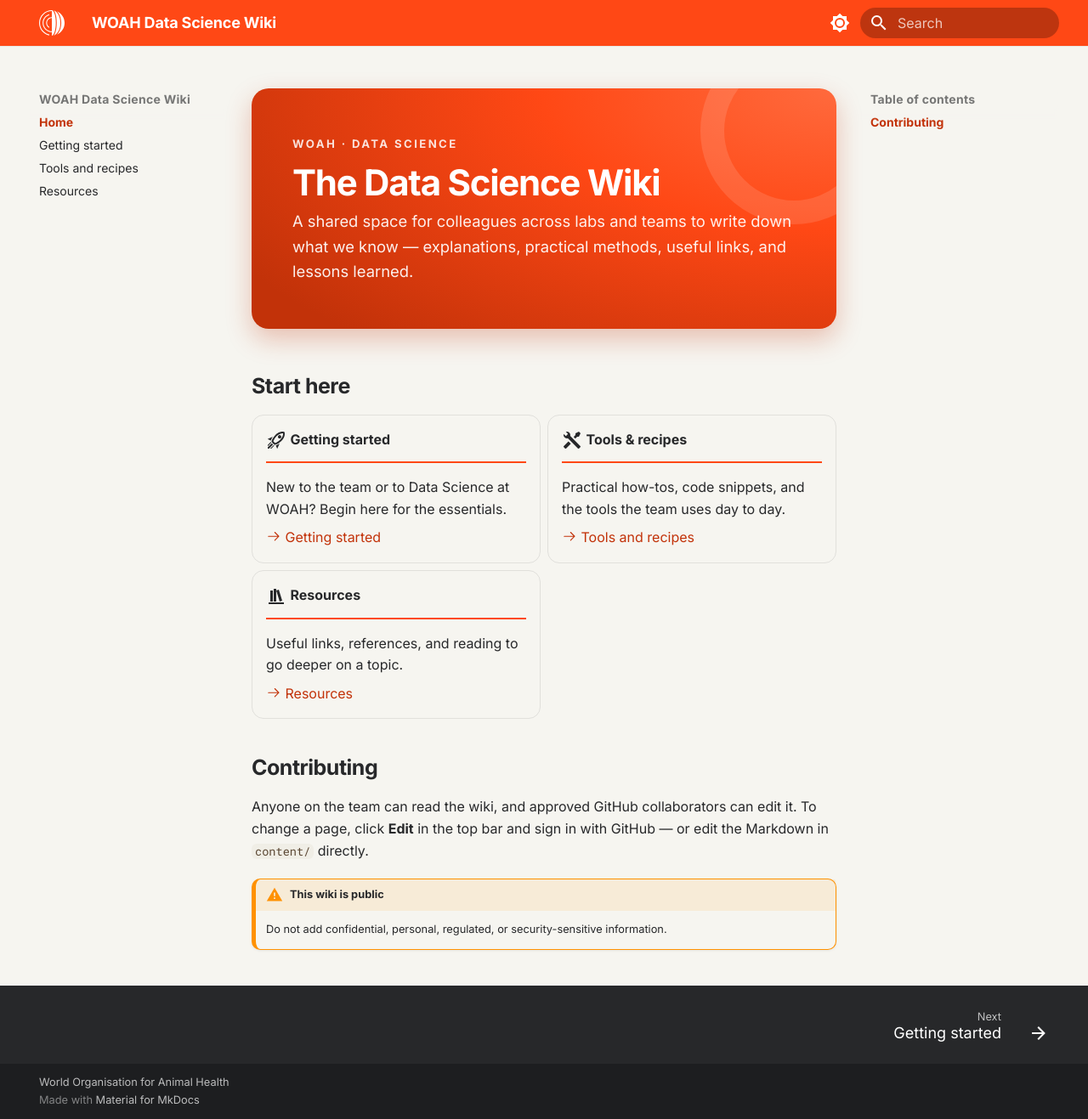
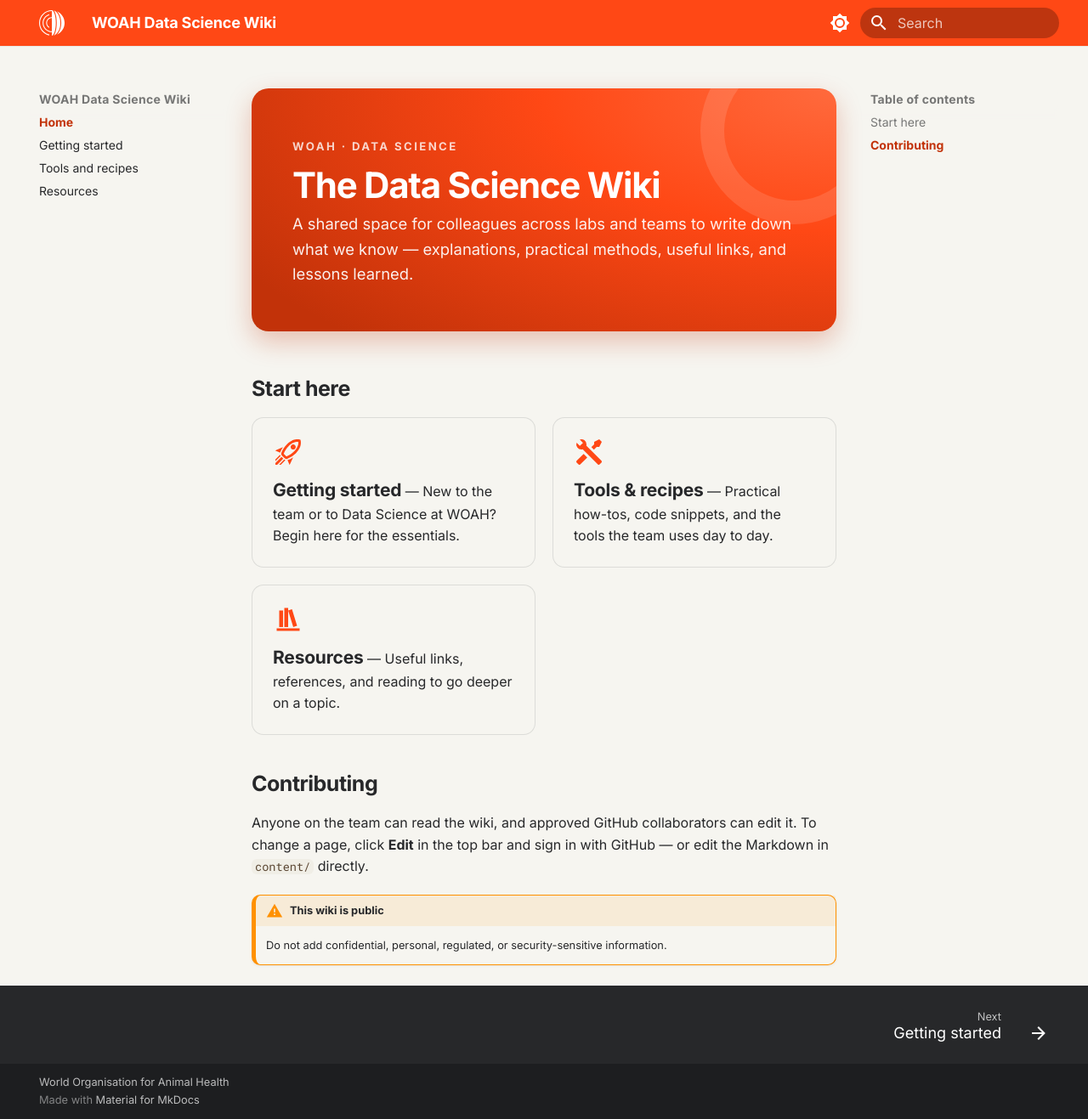
Before and after one commit to simo-berrada/wiki, an MkDocs documentation site: the page built from content/index.md, in a window 1280 px wide and 1317 px high. Shown: the whole window at 85% size. Built offline with MkDocs 1.6.1 and Material for MkDocs 9.7.7, drawn with Linux system fonts in a browser that asks for light colours.

Commit message:
Make home page fully editable and CMS-safe
Rebuild the landing's nav cards from a flat, single-line Markdown list
instead of Material grid-cards. The grid-cards syntax relies on 4-space
list nesting, which the /admin/ (Decap) editor re-indents to 2 spaces on
save, breaking the layout. A flat list survives the round-trip, so the
whole home page is now plain editable Markdown. The cards are styled via
.woah-cards in brand.css. Drops the overrides/main.html template.

Co-Authored-By: Claude Opus 4.8 <noreply@anthropic.com>

```diff
--- a/content/assets/brand.css
+++ b/content/assets/brand.css
@@ -330,21 +330,64 @@ body,
   margin-bottom: 0.6rem;
 }
 
-/* Grid cards: lift on hover, orange top accent. */
-.md-typeset .grid.cards > ul > li,
-.md-typeset .grid > .card {
+/* Navigation cards.
+   These are styled from a plain, single-line Markdown list so the home page
+   stays fully editable through the /admin/ CMS without breaking — see
+   content/index.md. The list is turned into a responsive grid of cards here. */
+.md-typeset .woah-cards > ul {
+  display: grid;
+  grid-template-columns: repeat(auto-fit, minmax(15rem, 1fr));
+  gap: 1rem;
+  margin: 0;
+  padding: 0;
+  list-style: none;
+}
+.md-typeset .woah-cards > ul > li {
+  margin: 0;
+  padding: 1.1rem 1.2rem 1.2rem;
   border-radius: 0.7rem;
-  border: 1px solid rgba(39, 40, 42, 0.1);
+  border: 1px solid rgba(39, 40, 42, 0.12);
+  background: var(--md-default-bg-color);
+  line-height: 1.55;
   transition: transform 0.15s ease, box-shadow 0.15s ease, border-color 0.15s ease;
 }
-.md-typeset .grid.cards > ul > li:hover {
+[data-md-color-scheme="slate"] .md-typeset .woah-cards > ul > li {
+  border-color: rgba(255, 255, 255, 0.12);
+}
+.md-typeset .woah-cards > ul > li:hover {
   transform: translateY(-3px);
   border-color: var(--woah-orange);
   box-shadow: 0 10px 24px rgba(39, 40, 42, 0.12);
 }
-.md-typeset .grid.cards > ul > li > hr {
-  border-bottom: 2px solid var(--woah-orange);
-  margin: 0.6rem 0 0.8rem;
+/* Icon sits on its own line above the title, in brand orange. */
+.md-typeset .woah-cards > ul > li .twemoji {
+  display: block;
+  width: 1.8rem;
+  height: 1.8rem;
+  margin-bottom: 0.55rem;
+  color: var(--woah-orange);
+}
+.md-typeset .woah-cards > ul > li .twemoji svg {
+  width: 100%;
+  height: 100%;
+}
+/* The bold link is the card title. */
+.md-typeset .woah-cards > ul > li strong {
+  font-size: 1.05rem;
+  letter-spacing: -0.01em;
+}
+.md-typeset .woah-cards > ul > li strong a {
+  color: var(--woah-charcoal);
+  text-decoration: none;
+}
+[data-md-color-scheme="slate"] .md-typeset .woah-cards > ul > li strong a {
+  color: #fff;
+}
+.md-typeset .woah-cards > ul > li:hover strong a {
+  color: var(--woah-orange-deep);
+}
+[data-md-color-scheme="slate"] .md-typeset .woah-cards > ul > li:hover strong a {
+  color: #ff7048;
 }
 
 /* =========================================================================
--- a/content/index.md
+++ b/content/index.md
@@ -1,3 +1,20 @@
+<div class="woah-hero" markdown>
+<span class="woah-eyebrow">WOAH · Data Science</span>
+# The Data Science Wiki
+A shared space for colleagues across labs and teams to write down what we
+know — explanations, practical methods, useful links, and lessons learned.
+</div>
+
+## Start here
+
+<div class="woah-cards" markdown>
+
+- :material-rocket-launch-outline:{ .lg } **[Getting started](pages/getting-started.md)** — New to the team or to Data Science at WOAH? Begin here for the essentials.
+- :material-tools:{ .lg } **[Tools & recipes](pages/tools-and-recipes.md)** — Practical how-tos, code snippets, and the tools the team uses day to day.
+- :material-bookshelf:{ .lg } **[Resources](pages/resources.md)** — Useful links, references, and reading to go deeper on a topic.
+
+</div>
+
 ## Contributing
 
 Anyone on the team can read the wiki, and approved GitHub collaborators can
--- a/mkdocs.yml
+++ b/mkdocs.yml
@@ -14,7 +14,6 @@ nav:
 theme:
   name: material
   language: en
-  custom_dir: overrides
   logo: assets/woah-mark-white.svg
   favicon: assets/favicon.svg
   font:
--- a/overrides/main.html
+++ /dev/null
@@ -1,57 +0,0 @@
-{% extends "base.html" %}
-
-{#
-  The home page's branded hero and navigation cards live here, in the theme,
-  rather than in content/index.md. That keeps them out of the /admin/ CMS
-  editor (whose Markdown widget would mangle the raw HTML and Material card
-  syntax) and leaves index.md as plain, safe-to-edit Markdown.
-#}
-
-{% block content %}
-{% if page.is_homepage %}
-  <div class="woah-hero">
-    <span class="woah-eyebrow">WOAH · Data Science</span>
-    <h1>The Data Science Wiki</h1>
-    <p>A shared space for colleagues across labs and teams to write down what
-    we know — explanations, practical methods, useful links, and lessons
-    learned.</p>
-  </div>
-
-  <h2 class="woah-section">Start here</h2>
-  <div class="grid cards woah-cards">
-    <ul>
-      <li>
-        <p><span class="twemoji lg middle"><svg xmlns="http://www.w3.org/2000/svg" viewBox="0 0 24 24"><path d="m13.13 22.19-1.63-3.83c1.57-.58 3.04-1.36 4.4-2.27zM5.64 12.5l-3.83-1.63 6.1-2.77C7 9.46 6.22 10.93 5.64 12.5M19.22 4c.28 0 .53 0 .74.05.17 1.39-.02 4.25-3.3 7.53-1.7 1.71-3.73 3.02-6.01 3.89l-2.15-2.1c.92-2.31 2.23-4.34 3.92-6.03C15.18 4.58 17.64 4 19.22 4m0-2c-1.98 0-4.98.69-8.22 3.93-2.19 2.19-3.5 4.6-4.35 6.71-.28.75-.09 1.57.46 2.13l2.13 2.12c.38.38.89.61 1.42.61.23 0 .47-.06.7-.15A19.1 19.1 0 0 0 18.07 13c5.66-5.66 3.54-10.61 3.54-10.61S20.7 2 19.22 2m-4.68 7.46c-.78-.78-.78-2.05 0-2.83s2.05-.78 2.83 0c.77.78.78 2.05 0 2.83s-2.05.78-2.83 0m-5.66 7.07-1.41-1.41zM6.24 22l3.64-3.64c-.34-.09-.67-.24-.97-.45L4.83 22zM2 22h1.41l4.77-4.76-1.42-1.41L2 20.59zm0-2.83 4.09-4.08c-.21-.3-.36-.62-.45-.97L2 17.76z"/></svg></span> <strong>Getting started</strong></p>
-        <hr>
-        <p>New to the team or to Data Science at WOAH? Begin here for the
-        essentials.</p>
-        <p><a href="{{ 'pages/getting-started/' | url }}"><span class="twemoji"><svg xmlns="http://www.w3.org/2000/svg" viewBox="0 0 24 24"><path d="M13.22 19.03a.75.75 0 0 1 0-1.06L18.19 13H3.75a.75.75 0 0 1 0-1.5h14.44l-4.97-4.97a.749.749 0 0 1 .326-1.275.75.75 0 0 1 .734.215l6.25 6.25a.75.75 0 0 1 0 1.06l-6.25 6.25a.75.75 0 0 1-1.06 0"/></svg></span> Getting started</a></p>
-      </li>
-      <li>
-        <p><span class="twemoji lg middle"><svg xmlns="http://www.w3.org/2000/svg" viewBox="0 0 24 24"><path d="m21.71 20.29-1.42 1.42a1 1 0 0 1-1.41 0L7 9.85A3.8 3.8 0 0 1 6 10a4 4 0 0 1-3.78-5.3l2.54 2.54.53-.53 1.42-1.42.53-.53L4.7 2.22A4 4 0 0 1 10 6a3.8 3.8 0 0 1-.15 1l11.86 11.88a1 1 0 0 1 0 1.41M2.29 18.88a1 1 0 0 0 0 1.41l1.42 1.42a1 1 0 0 0 1.41 0l5.47-5.46-2.83-2.83M20 2l-4 2v2l-2.17 2.17 2 2L18 8h2l2-4Z"/></svg></span> <strong>Tools &amp; recipes</strong></p>
-        <hr>
-        <p>Practical how-tos, code snippets, and the tools the team uses day to
-        day.</p>
-        <p><a href="{{ 'pages/tools-and-recipes/' | url }}"><span class="twemoji"><svg xmlns="http://www.w3.org/2000/svg" viewBox="0 0 24 24"><path d="M13.22 19.03a.75.75 0 0 1 0-1.06L18.19 13H3.75a.75.75 0 0 1 0-1.5h14.44l-4.97-4.97a.749.749 0 0 1 .326-1.275.75.75 0 0 1 .734.215l6.25 6.25a.75.75 0 0 1 0 1.06l-6.25 6.25a.75.75 0 0 1-1.06 0"/></svg></span> Tools and recipes</a></p>
-      </li>
-      <li>
-        <p><span class="twemoji lg middle"><svg xmlns="http://www.w3.org/2000/svg" viewBox="0 0 24 24"><path d="M9 3v15h3V3zm3 2 4 13 3-1-4-13zM5 5v13h3V5zM3 19v2h18v-2z"/></svg></span> <strong>Resources</strong></p>
-        <hr>
-        <p>Useful links, references, and reading to go deeper on a topic.</p>
-        <p><a href="{{ 'pages/resources/' | url }}"><span class="twemoji"><svg xmlns="http://www.w3.org/2000/svg" viewBox="0 0 24 24"><path d="M13.22 19.03a.75.75 0 0 1 0-1.06L18.19 13H3.75a.75.75 0 0 1 0-1.5h14.44l-4.97-4.97a.749.749 0 0 1 .326-1.275.75.75 0 0 1 .734.215l6.25 6.25a.75.75 0 0 1 0 1.06l-6.25 6.25a.75.75 0 0 1-1.06 0"/></svg></span> Resources</a></p>
-      </li>
-    </ul>
-  </div>
-
-  {# Same as partials/content.html, minus the auto-injected page-title H1
-     (the hero already provides the page heading). #}
-  {% include "partials/tags.html" %}
-  {% include "partials/actions.html" %}
-  {{ page.content }}
-  {% include "partials/source-file.html" %}
-  {% include "partials/feedback.html" %}
-  {% include "partials/comments.html" %}
-{% else %}
-  {{ super() }}
-{% endif %}
-{% endblock %}
```
